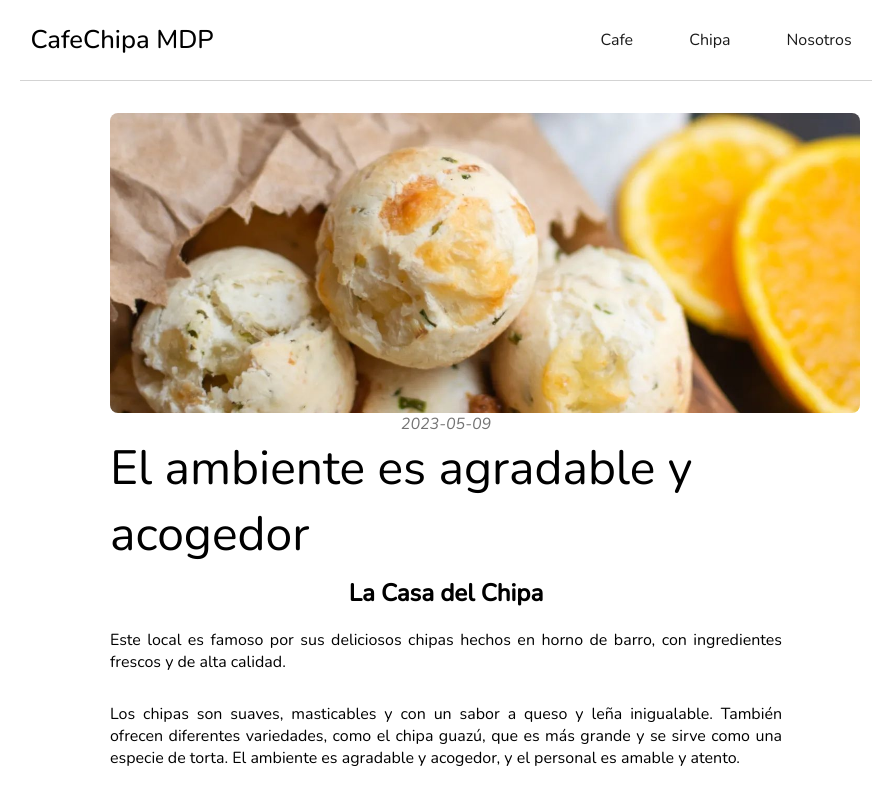
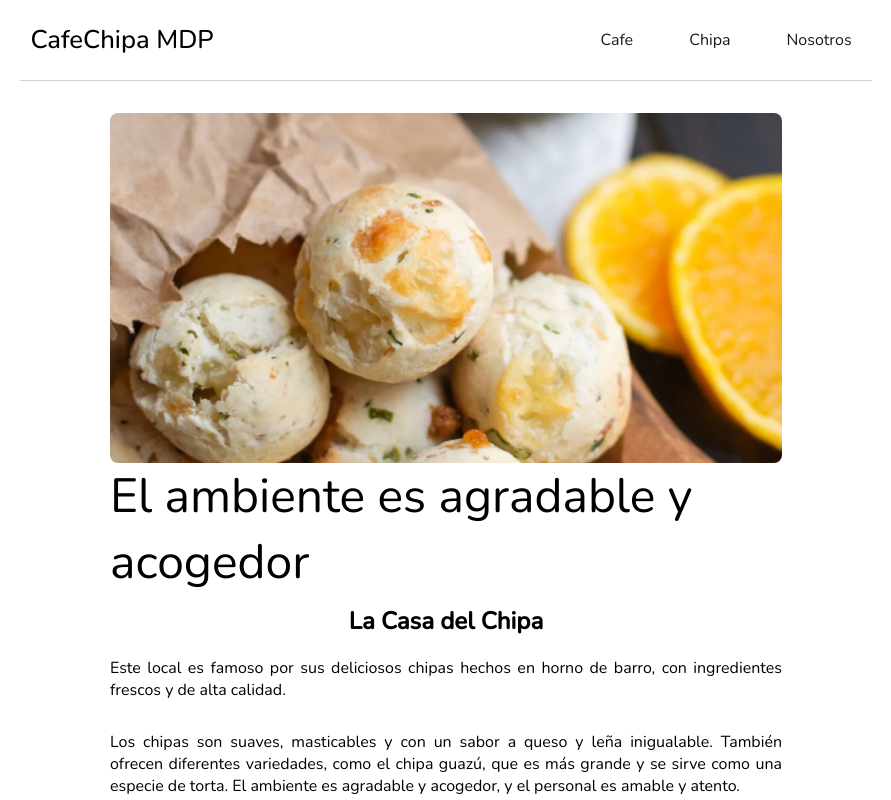
Before and after one commit to veranicolas/ChipaCafeBlog, a React (Vite) app: page /chipa/1 in a window 1280 px wide. Shown: the whole page, without its empty margins (194-1085 px from the left). Built offline with nearby package versions, Linux system fonts and the light colour scheme.

Commit message:
estilos post

```diff
--- a/src/components/PostPage/PostPage.module.css
+++ b/src/components/PostPage/PostPage.module.css
@@ -31,7 +31,8 @@
       font-weight: 100;
     }
     .creadoFecha{
-      color:rgb(116, 116, 116)
+      color:rgb(116, 116, 116);
+      font-size: 1.1em;
     }
     .postBody{
         justify-content: flex-start;
@@ -56,7 +57,7 @@
             width: 50%;
             margin-top: 30px;
             margin-bottom: 20px;
-
+            font-size: 1.1em;
         }
 
         .linkAtras{
--- a/src/components/PostPage/PostPage.tsx
+++ b/src/components/PostPage/PostPage.tsx
@@ -28,14 +28,17 @@ export const PostPage = () => {
 
   return (
     <div className={styles.postContainer}>
-      <img src={post.attributes.foto} height={300} width={750} style={{objectFit:'cover', borderRadius:8}}/>
-      <i className={styles.creadoFecha}>{post?.attributes.creado}</i>
+      <img src={post.attributes.foto} style={{width:'100%', height:'350px',objectFit:'cover', borderRadius:8}}/>
+
       <h1 className={styles.title}>{post?.attributes.titulo}</h1>
       <h2 className={styles.lugar}>{post?.attributes.lugar}</h2>
       <p className={styles.postBody}>{post?.attributes.descripcion}</p>
       <p className={styles.conclusion}>{post?.attributes.conclusion}</p>
       <div className={styles.pieDePost}>
-      <h3 className={styles.creadoPor}>Autor: {post?.attributes.creadoPor}</h3>
+      <h3 className={styles.creadoPor}>
+        {post?.attributes.creadoPor},
+        <i className={styles.creadoFecha}> {post?.attributes.creado}</i>
+      </h3>
       <div onClick={handleBackToPosts} className={styles.linkAtras}>--- Volver a Posts ---</div>
       </div>
     </div>
```
